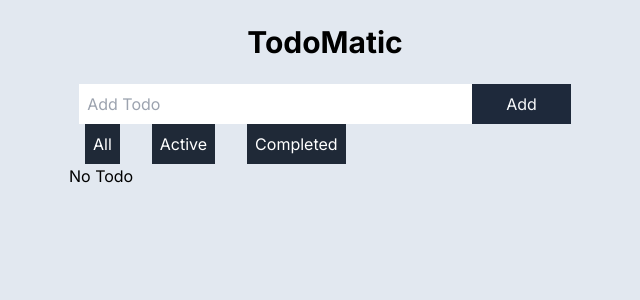
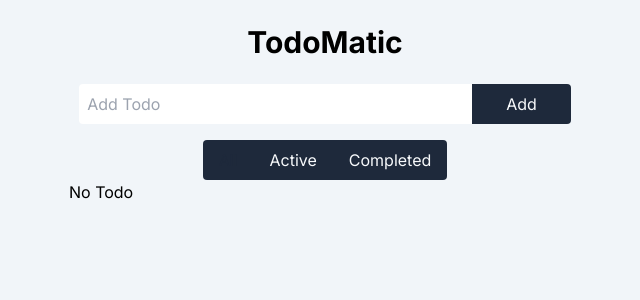
Before and after one commit to ThePrakashKumar/TodoMatic, a Next.js app: page / in a window 1280 px wide. Shown: the top 300 px of the page, without its empty margins (315-955 px from the left). Built offline with nearby package versions, Linux system fonts and the light colour scheme.

Commit message:
style: style buttonContainer, make form rounded

```diff
--- a/src/app/layout.jsx
+++ b/src/app/layout.jsx
@@ -11,7 +11,7 @@ export const metadata = {
 export default function RootLayout({ children }) {
   return (
     <html lang="en">
-      <body className={`${inter.className} bg-slate-200`}>{children}</body>
+      <body className={`${inter.className} bg-slate-100`}>{children}</body>
     </html>
   );
 }
--- a/src/components/AddTodoForm.jsx
+++ b/src/components/AddTodoForm.jsx
@@ -26,7 +26,7 @@ const AddTodoForm = () => {
   return (
     <form className="max-w-[96%] mx-auto bg-slate-100">
       <input
-        className="w-[80%] p-2 outline-none"
+        className="w-[80%] p-2 outline-none rounded-l"
         type="text"
         placeholder="Add Todo"
         value={todo}
@@ -35,7 +35,7 @@ const AddTodoForm = () => {
         }}
       />
       <button
-        className="w-[20%] bg-slate-800 h-10 text-slate-50 text-inherit hover:text-slate-800 hover:bg-slate-400 transition-all"
+        className="w-[20%] bg-slate-800 h-10 text-slate-50 text-inherit hover:text-slate-800 hover:bg-slate-400 transition-all rounded-r"
         onClick={(e) => handleAdd(e)}
       >
         Add
--- a/src/components/ButtonContainer.jsx
+++ b/src/components/ButtonContainer.jsx
@@ -1,21 +1,28 @@
 import { filterTodo } from "@/lib/features/todo/todo.slice";
-import { useDispatch } from "react-redux";
+import { useDispatch, useSelector } from "react-redux";
 
 const ButtonContainer = () => {
   const buttonValues = ["all", "active", "completed"];
+
+  const { filterStatus } = useSelector((state) => state.todos);
 
   const dispatch = useDispatch();
 
   const handleFilter = (filter) => {
     dispatch(filterTodo({ filter }));
   };
+
   return (
-    <div>
-      {buttonValues.map((button) => (
+    <div className="mt-4 w-fit mx-auto">
+      {buttonValues.map((button, index) => (
         <button
           key={button}
           onClick={() => handleFilter(button)}
-          className="text-white bg-gray-800 hover:bg-gray-900 focus:outline-none p-2 mx-4 capitalize"
+          className={`h-10 bg-slate-800  text-slate-50 text-inherit hover:text-slate-800 hover:bg-slate-400 transition-all py-2 px-4 capitalize ${
+            index === 0 && "rounded-l"
+          } ${index === buttonValues.length - 1 && "rounded-r"} ${
+            filterStatus === button && "text-slate-800 bg-slate-400"
+          }`}
         >
           {button}
         </button>
```
